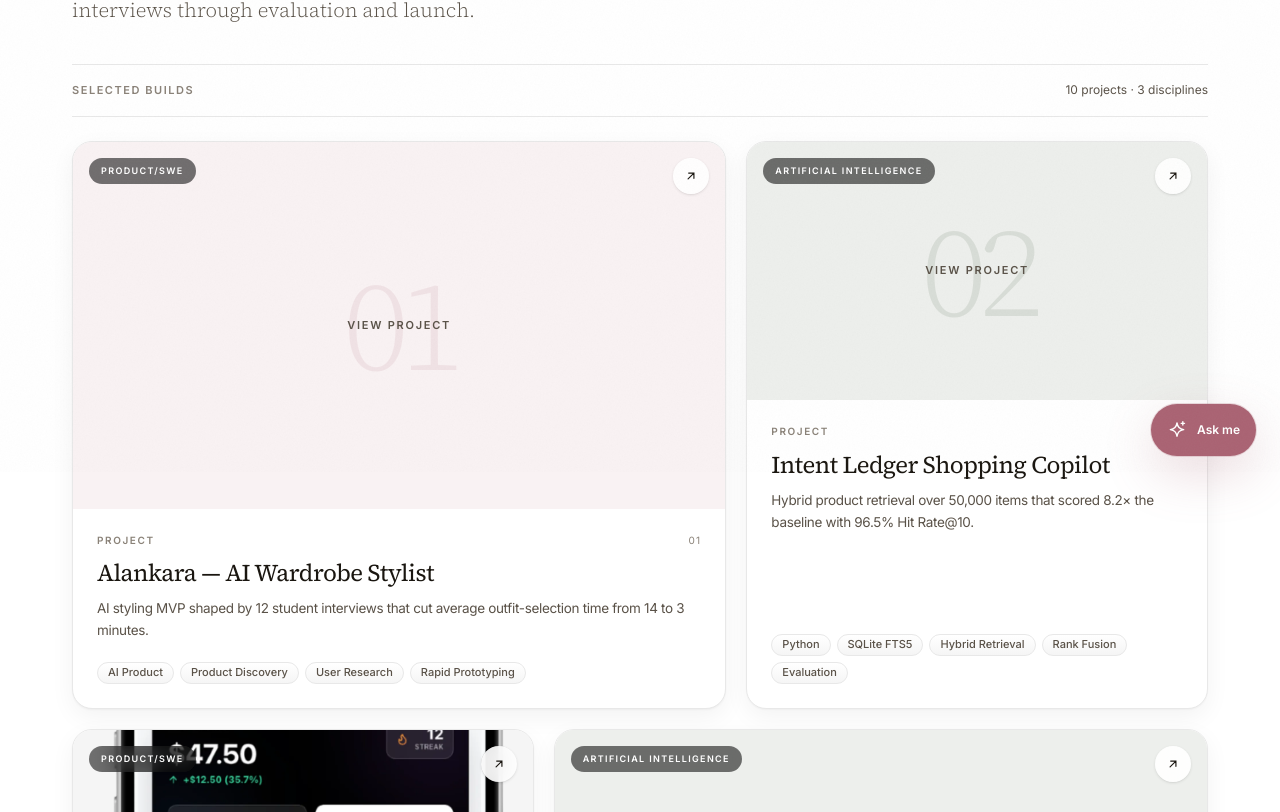
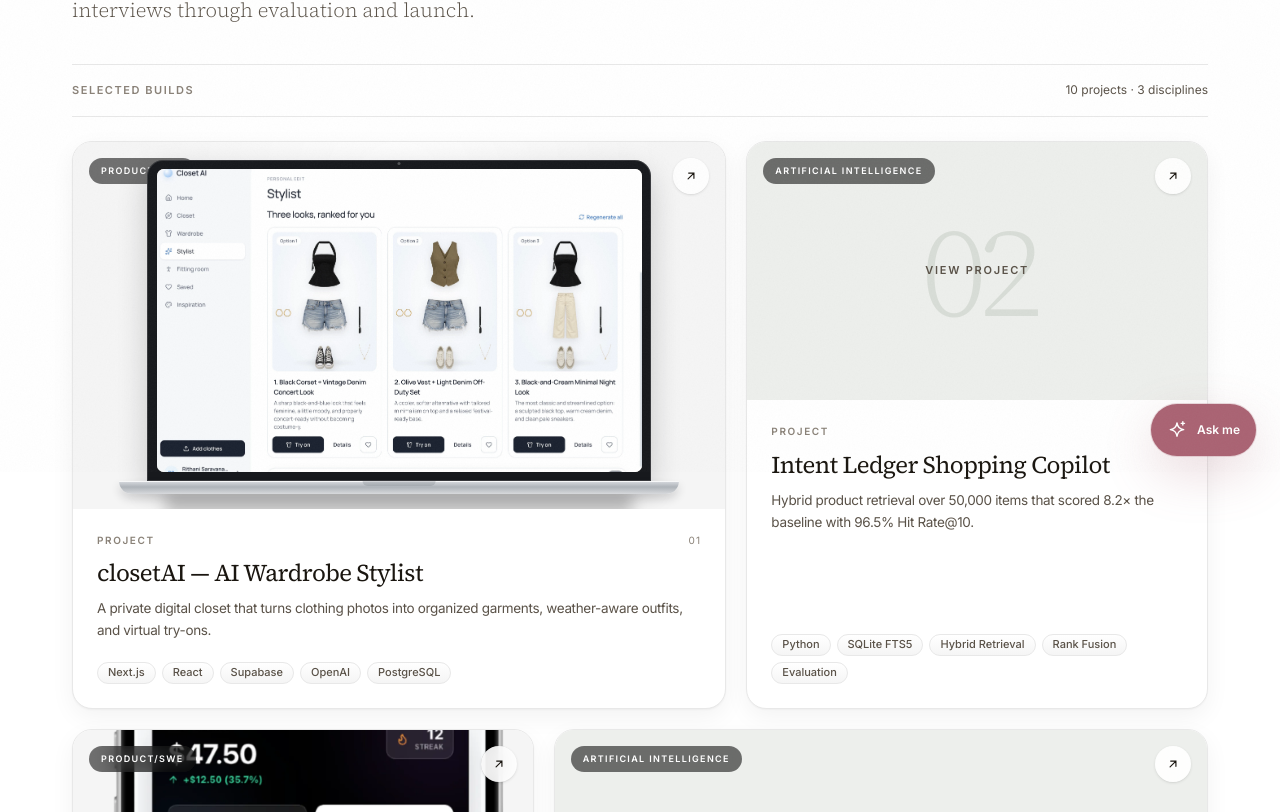
Before and after one commit to rithanisk/personal-website, a Next.js app: page /projects in a window 1280 px wide. Shown: the part 328-1140 px from the top of the page. Built offline with nearby package versions, Linux system fonts and the light colour scheme.

Commit message:
feat: introduce LaptopMockup component and integrate it into BentoGrid, ProjectCard, and ProjectModal for enhanced project presentation; update project details for Closet AI and Mudra

```diff
--- a/src/components/home/BentoGrid.tsx
+++ b/src/components/home/BentoGrid.tsx
@@ -4,6 +4,7 @@ import Image from "next/image";
 import Link from "next/link";
 import { motion } from "framer-motion";
 import { ArrowRightIcon } from "@/components/shared/Icons";
+import { LaptopMockup } from "@/components/shared/LaptopMockup";
 
 type CardImage = {
   src: string;
@@ -15,10 +16,13 @@ type CardImage = {
     | "bottom-side-left"
     | "bottom-side-right"
     | "group-strip"
+    | "laptop"
     | "cover";
   size?: "default" | "large";
   offsetY?: string;
   scale?: number;
+  objectPosition?: string;
+  align?: "center" | "right";
 };
 
 type CardProps = {
@@ -30,6 +34,7 @@ type CardProps = {
   href?: string;
   wide?: boolean;
   images?: CardImage[];
+  descriptionMaxWidth?: string;
 };
 
 function CardTitle({
@@ -123,6 +128,7 @@ function BentoCard({
   href,
   wide,
   images,
+  descriptionMaxWidth,
   index,
 }: CardProps & { index: number }) {
   const hasCover = images?.some((img) => img.mode === "cover");
@@ -188,6 +194,7 @@ function BentoCard({
               color: hasCover
                 ? "rgba(255,255,255,0.75)"
                 : "var(--pf-text-muted)",
+              maxWidth: descriptionMaxWidth,
             }}
           >
             {description}
@@ -338,6 +345,31 @@ function BentoCard({
                 </div>
               );
             }
+            if (img.mode === "laptop") {
+              return (
+                <div
+                  key={i}
+                  className={`absolute inset-x-3 bottom-2 z-[1] flex h-[58%] items-end sm:inset-x-5 ${
+                    img.align === "right" ? "justify-end" : "justify-center"
+                  }`}
+                  style={{
+                    transform: `translateY(${img.offsetY ?? "0"}) scale(${img.scale ?? 1})`,
+                    transformOrigin: img.align === "right" ? "bottom right" : "bottom center",
+                  }}
+                >
+                  <LaptopMockup
+                    src={img.src}
+                    alt={img.alt}
+                    objectPosition={img.objectPosition}
+                    className={
+                      img.align === "right"
+                        ? "w-[62%] max-w-[400px]"
+                        : "w-[78%] max-w-[500px]"
+                    }
+                  />
+                </div>
+              );
+            }
             if (img.mode === "cover") {
               return (
                 <Image
@@ -409,12 +441,12 @@ const cards: CardProps[] = [
     href: "/projects",
     images: [
       {
-        src: "/media-v1/bharatnatyam.webp",
+        src: "/media-v1/projects/mudra-screen.webp",
         alt: "Mudra Recognition live hand gesture classification UI",
-        mode: "bottom-center",
-        size: "large",
-        scale: 1.32,
-        offsetY: "70%",
+        mode: "laptop",
+        scale: 0.74,
+        offsetY: "2%",
+        objectPosition: "top",
       },
     ],
   },
@@ -473,10 +505,21 @@ const cards: CardProps[] = [
   },
   {
     type: "project",
-    title: "Alankara",
+    title: "closetAI",
     description:
-      "AI wardrobe stylist that cut outfit-selection time from 14 to 3 minutes after 12 user interviews",
+      "AI wardrobe stylist that ranks looks from clothes you already own",
+    descriptionMaxWidth: "36%",
     href: "/projects",
+    images: [
+      {
+        src: "/media-v1/projects/closet-ai-stylist-screen.webp",
+        alt: "closetAI Stylist ranking three outfit recommendations",
+        mode: "laptop",
+        scale: 0.82,
+        offsetY: "1%",
+        align: "right",
+      },
+    ],
   },
 ];
 
--- a/src/components/projects/ProjectCard.tsx
+++ b/src/components/projects/ProjectCard.tsx
@@ -3,6 +3,7 @@
 import Image from "next/image";
 import { motion } from "framer-motion";
 import { Badge } from "@/components/shared/Badge";
+import { LaptopMockup } from "@/components/shared/LaptopMockup";
 import type { Project } from "@/types/content";
 
 type Palette = { a: string; b: string; c: string };
@@ -26,6 +27,7 @@ export function ProjectCard({
 }) {
   const image = project.images?.[0];
   const categoryColor = categoryColors[project.category];
+  const usesLaptopMockup = project.id === "closet-ai" || project.id === "mudra";
 
   return (
     <motion.button
@@ -51,7 +53,24 @@ export function ProjectCard({
         className="relative aspect-[16/9] w-full overflow-hidden"
         style={{ background: "var(--pf-surface-2)" }}
       >
-        {image ? (
+        {image && usesLaptopMockup ? (
+          <div
+            className="absolute inset-0 flex items-center justify-center px-4 pb-1 pt-7 sm:px-7"
+            style={{
+              background:
+                "radial-gradient(circle at 50% 12%, rgba(255,255,255,0.9), transparent 58%), var(--pf-surface-2)",
+            }}
+          >
+            <LaptopMockup
+              src={image}
+              alt={`${project.name} preview on a laptop`}
+              objectPosition={project.id === "mudra" ? "top" : "center"}
+              className={`${
+                project.id === "mudra" ? "max-w-[480px]" : "max-w-[560px]"
+              } transition-transform duration-700 group-hover:scale-[1.025]`}
+            />
+          </div>
+        ) : image ? (
           <Image
             src={image}
             alt={`${project.name} preview`}
--- a/src/components/projects/ProjectModal.tsx
+++ b/src/components/projects/ProjectModal.tsx
@@ -3,6 +3,7 @@
 import { useEffect, useCallback } from "react";
 import { motion, AnimatePresence } from "framer-motion";
 import { Badge } from "@/components/shared/Badge";
+import { LaptopMockup } from "@/components/shared/LaptopMockup";
 import type { Project } from "@/types/content";
 
 const backdropVariants = {
@@ -50,6 +51,8 @@ export function ProjectModal({
       document.body.style.overflow = "";
     };
   }, [project, handleKeyDown]);
+
+  const usesLaptopMockup = project?.id === "closet-ai" || project?.id === "mudra";
 
   return (
     <AnimatePresence>
@@ -106,7 +109,20 @@ export function ProjectModal({
             <div className="flex flex-col md:flex-row">
               {/* Left — Media */}
               <div className="md:w-[45%] p-6 flex flex-col gap-4">
-                {project.images?.map((src, i) => (
+                {project.images?.map((src, i) =>
+                  usesLaptopMockup ? (
+                    <div
+                      key={i}
+                      className="flex w-full items-center justify-center rounded-xl px-3 py-5"
+                      style={{ background: "var(--pf-surface-2)" }}
+                    >
+                      <LaptopMockup
+                        src={src}
+                        alt={`${project.name} screenshot ${i + 1} on a laptop`}
+                        objectPosition={project.id === "mudra" ? "top" : "center"}
+                      />
+                    </div>
+                  ) : (
                     <div
                       key={i}
                       className="relative w-full aspect-video rounded-xl overflow-hidden"
@@ -119,7 +135,8 @@ export function ProjectModal({
                         className="w-full h-full object-cover"
                       />
                     </div>
-                ))}
+                  )
+                )}
                 {!project.images?.length && (
                   <div
                     className="w-full aspect-video rounded-xl flex items-center justify-center"
--- /dev/null
+++ b/src/components/shared/LaptopMockup.tsx
@@ -0,0 +1,59 @@
+import Image from "next/image";
+
+type LaptopMockupProps = {
+  src: string;
+  alt: string;
+  className?: string;
+  objectPosition?: string;
+  priority?: boolean;
+};
+
+export function LaptopMockup({
+  src,
+  alt,
+  className = "",
+  objectPosition = "center",
+  priority = false,
+}: LaptopMockupProps) {
+  return (
+    <div className={`relative w-full pb-[3.5%] ${className}`}>
+      <div
+        className="relative z-[1] mx-auto w-[90%] rounded-t-[12px] bg-[#17191d] p-[1.7%] pb-[1.45%] sm:rounded-t-[16px]"
+        style={{
+          boxShadow:
+            "0 12px 30px rgba(23, 25, 29, 0.2), inset 0 0 0 1px rgba(255,255,255,0.14)",
+        }}
+      >
+        <span className="absolute left-1/2 top-[0.65%] h-[2px] w-[2px] -translate-x-1/2 rounded-full bg-white/25 sm:h-[3px] sm:w-[3px]" />
+        <div className="relative aspect-[16/10] overflow-hidden rounded-[5px] bg-[#f4f1eb] sm:rounded-[7px]">
+          <Image
+            src={src}
+            alt={alt}
+            fill
+            priority={priority}
+            sizes="(max-width: 768px) 90vw, 620px"
+            className="object-cover"
+            style={{ objectPosition }}
+          />
+        </div>
+      </div>
+
+      <div
+        className="relative z-[2] mx-auto h-[clamp(7px,1.45vw,13px)] w-full rounded-b-[14px]"
+        style={{
+          background:
+            "linear-gradient(180deg, #d9dce0 0%, #aeb3b9 46%, #d7d9dc 100%)",
+          boxShadow:
+            "0 5px 10px rgba(22, 24, 28, 0.16), inset 0 1px 0 rgba(255,255,255,0.8)",
+        }}
+      >
+        <span
+          className="absolute left-1/2 top-0 h-[42%] w-[13%] -translate-x-1/2 rounded-b-full"
+          style={{ background: "rgba(120, 125, 132, 0.28)" }}
+        />
+      </div>
+
+      <div className="absolute bottom-0 left-[8%] right-[8%] h-[6%] rounded-full bg-black/20 blur-[7px]" />
+    </div>
+  );
+}
--- a/src/content/projects.ts
+++ b/src/content/projects.ts
@@ -2,17 +2,17 @@ import { Project } from "@/types/content";
 
 export const projects: Project[] = [
   {
-    id: "alankara",
-    name: "Alankara — AI Wardrobe Stylist",
+    id: "closet-ai",
+    name: "closetAI — AI Wardrobe Stylist",
     category: "Product/SWE",
-    blurb: "AI styling MVP shaped by 12 student interviews that cut average outfit-selection time from 14 to 3 minutes.",
-    description: "Built an AI wardrobe styling MVP around a simple product insight: cataloguing a closet manually creates too much friction. After 12 student interviews and a competitor review, prioritized photo-based closet import and rapid outfit recommendations.",
-    stack: ["AI Product", "Product Discovery", "User Research", "Rapid Prototyping"],
+    blurb: "A private digital closet that turns clothing photos into organized garments, weather-aware outfits, and virtual try-ons.",
+    description: "Built a desktop-first AI wardrobe and personal styling app that turns clothing photos into a private digital closet. Users can review extracted garment cutouts, organize what they own, teach the stylist their taste, generate weather-aware outfits, and preview looks with virtual try-on.",
+    stack: ["Next.js", "React", "Supabase", "OpenAI", "PostgreSQL"],
     bullets: [
-      "Reduced average outfit-selection time from 14 to 3 minutes with an AI styling workflow.",
-      "Used 12 student interviews and competitive research to prioritize photo-based closet import over manual cataloguing.",
+      "Built multi-garment image extraction that turns a single closet photo into clean, reviewable wardrobe items.",
+      "Designed a taste-aware stylist that recommends three weather-appropriate outfits using pieces the user already owns.",
     ],
-    images: [],
+    images: ["/media-v1/projects/closet-ai-stylist-screen.webp"],
     featured: true,
   },
   {
@@ -96,7 +96,8 @@ export const projects: Project[] = [
       "Improved independent practice by 22% for 20+ students during an eight-week test.",
       "Reached 88.7% accuracy across 28 mudras using 1,400+ custom training samples and MediaPipe hand landmarks.",
     ],
-    images: ["/media-v1/bharatnatyam.webp"],
+    images: ["/media-v1/projects/mudra-screen.webp"],
+    live: "https://mudra-mediapipe.vercel.app",
   },
   {
     id: "rag",
```
Lines whose indentation alone changed are shown as unchanged.
